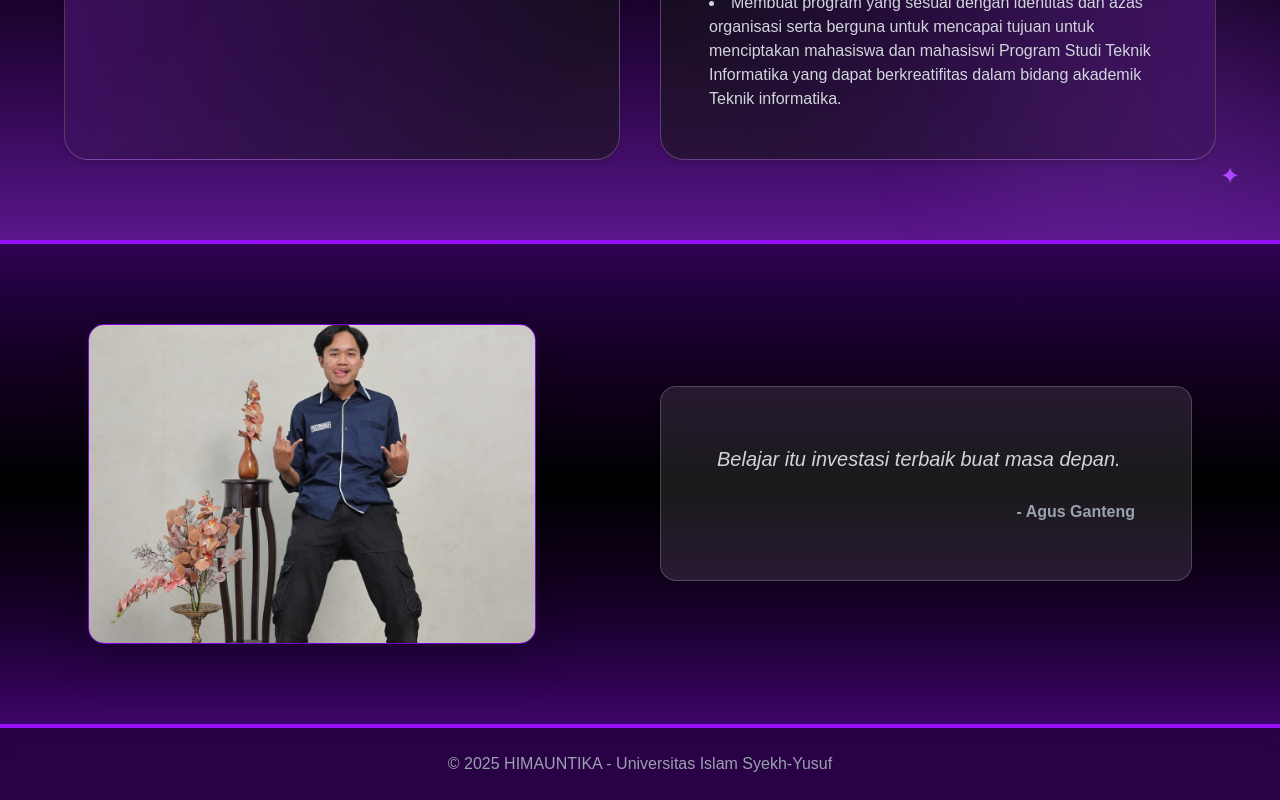
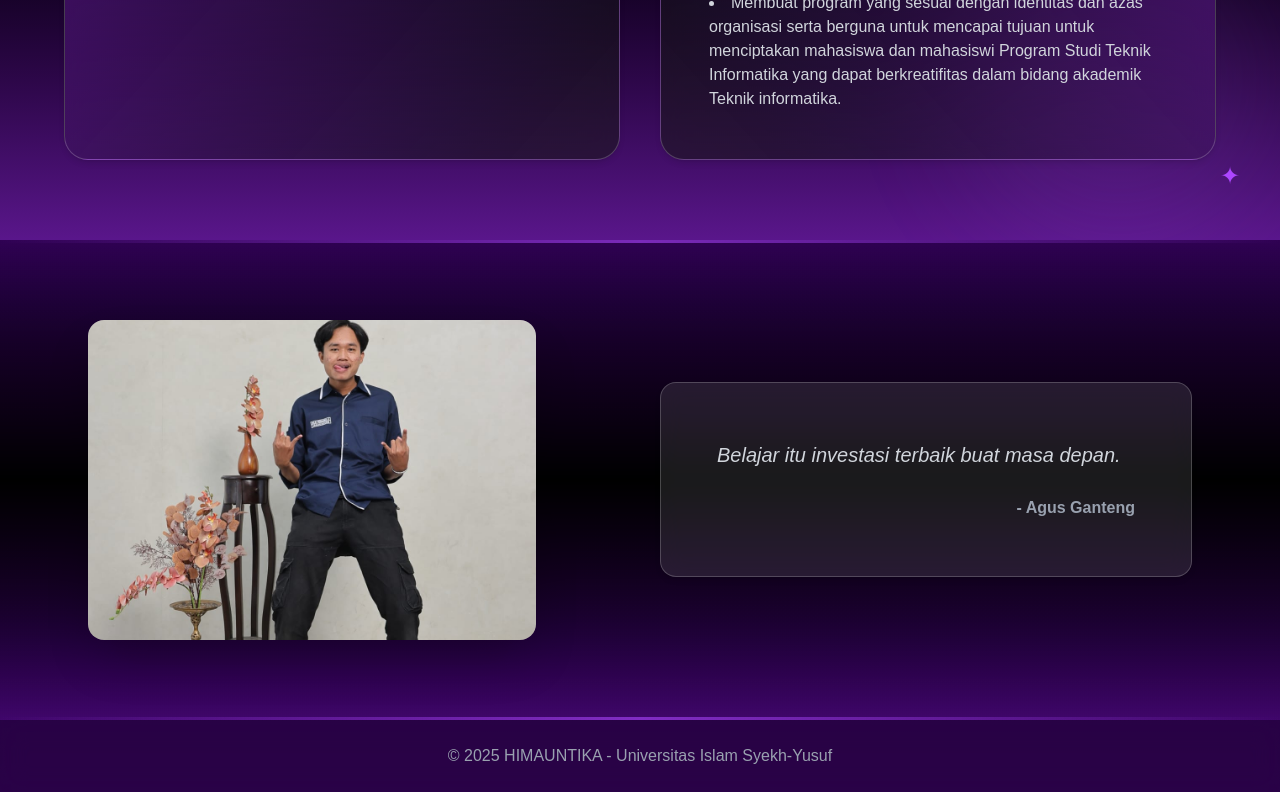
Before and after one commit to Gbaee/himauntika.ac.id, a Next.js app: page /himauntika in a window 1280 px wide. Shown: the part 5818-6618 px from the top of the page. Built offline with nearby package versions, Linux system fonts and the light colour scheme.

Commit message:
mengubah desain dari ui motivasisection.jsx ubah border menjadi tipis lagi

```diff
--- a/components/ui/MotivasiSection.jsx
+++ b/components/ui/MotivasiSection.jsx
@@ -31,8 +31,14 @@ export default function MotivasiSection({ quote, author, image }) {
   return (
     <section
       ref={sectionRef}
-      className="relative py-16 md:py-20 bg-gradient-to-b from-purple-950/20 via-black to-purple-900/20 border-y-4 border-purple-600"
+      className="relative py-16 md:py-20 bg-gradient-to-b from-purple-950/20 via-black to-purple-900/20 overflow-hidden"
     >
+      {/* Border atas tipis */}
+      <div className="absolute top-0 left-0 w-full h-[3px] bg-gradient-to-r from-transparent via-purple-500/60 to-transparent" />
+
+      {/* Border bawah tipis */}
+      <div className="absolute bottom-0 left-0 w-full h-[3px] bg-gradient-to-r from-transparent via-purple-500/60 to-transparent" />
+
       <div className="max-w-6xl mx-auto grid grid-cols-1 md:grid-cols-2 gap-10 items-center px-6">
         {/* Foto Motivasi */}
         <motion.div
@@ -41,7 +47,7 @@ export default function MotivasiSection({ quote, author, image }) {
           transition={{ duration: 0.7 }}
           className="flex justify-center md:justify-start"
         >
-          <div className="w-full max-w-md h-[320px] overflow-hidden rounded-2xl shadow-2xl border border-purple-700">
+          <div className="w-full max-w-md h-[320px] overflow-hidden rounded-2xl shadow-2xl">
             <img
               src={image || "/images/motivation-photo.jpg"}
               alt="Motivasi"
```
